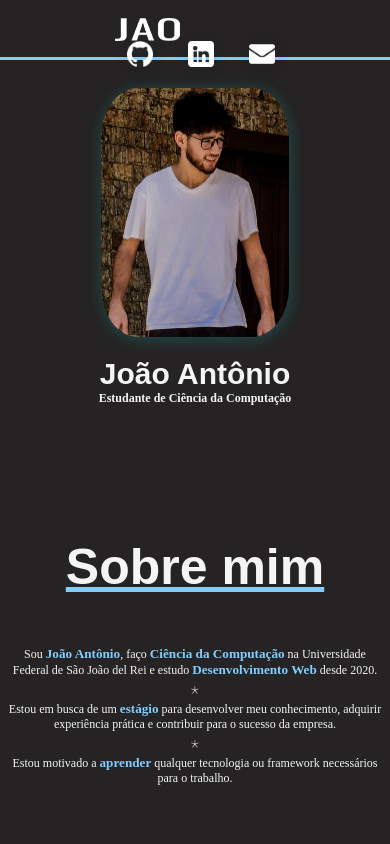
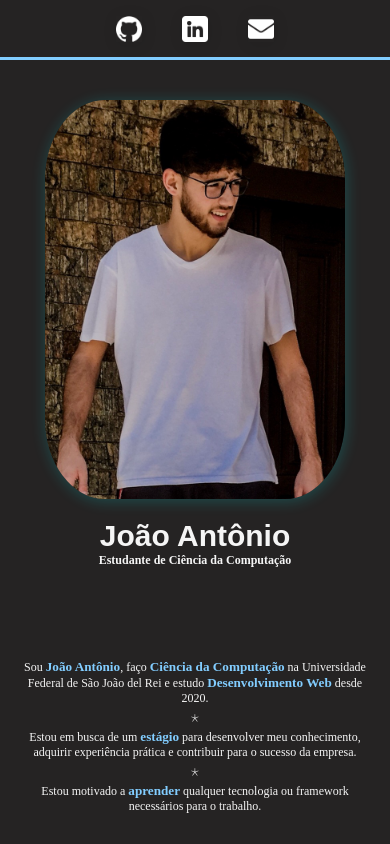
Before and after one commit to scjoaoantonio/reactportfolio, a React (Create React App) app: page / in a window 390 px wide. Shown: the top 844 px of the page. Built offline with nearby package versions, Linux system fonts and the light colour scheme; a web font is replaced by a local one.

Commit message:
-bugs
correção de bugs (+ responsivo)

```diff
--- a/src/Components/Menu/index.css
+++ b/src/Components/Menu/index.css
@@ -51,3 +51,20 @@
   box-shadow: 1px 2px 10px aqua; */
 
 }
+/* Estilos para o menu responsivo */
+@media (max-width: 768px) {
+  .menu {
+    padding: 0;
+    display: flex;
+    justify-content: center;
+    align-items: center;
+    position: absolute;
+  }
+  .menu li {
+    margin: 0 20px 0 20px;
+    list-style: none;
+  }
+  .logo {
+    display: none;
+  }
+}
--- a/src/Pages/Home/index.css
+++ b/src/Pages/Home/index.css
@@ -7,82 +7,86 @@
     columns: 2;
     align-items: center;
     justify-content: space-around;
+}
 
-  }
-  .container1{
+.container1 {
     display: flex;
     align-items: center;
     flex-direction: column;
-    float: left;
+    float: none; /* Remova o float para dispositivos móveis */
+    width: 100%;
 }
-  .foto{
-    height: 100%;
-    max-width: auto;
+
+.foto {
+    height: auto; /* Ajuste a altura automaticamente */
+    max-width: 100%; /* Ajuste a largura automaticamente */
     border-radius: 20%;
     box-shadow: 1px 2px 15px rgba(0, 255, 255, 0.2);
     margin-bottom: 20px;
 }
-  .site-title{
+
+.site-title {
     color: whitesmoke;
     text-align: center;
     font-size: 2.5em;
-    font-family:'Rubik', sans-serif;
+    font-family: 'Rubik', sans-serif;
 }
 
-  .site-subtitle{
-    color:whitesmoke;
+.site-subtitle {
+    color: whitesmoke;
     text-align: center;
     font-size: 1em;
-    font-family: 'Sofia Sans','Indie Flower', cursive;
+    font-family: 'Sofia Sans', 'Indie Flower', cursive;
 }
-  .container2{
-    float: right;
-    width: 50%;
+
+.container2 {
+    float: none; /* Remova o float para dispositivos móveis */
+    width: 100%;
 }
-  .container2 h2{
+
+.container2 h2 {
     font-family: 'Rubik', sans-serif;
     color: whitesmoke;
     margin-bottom: 1em;
-    font-size: 50px;
+    font-size: 2em; /* Reduzi o tamanho do título para dispositivos móveis */
     text-decoration: underline;
     text-decoration-color: rgb(130, 205, 255);
 }
-  .site-apresentation{
-    color:whitesmoke;
+
+.site-apresentation {
+    color: whitesmoke;
     text-align: center;
     font-size: 1em;
-    font-family: 'Sofia Sans','Indie Flower', 'cursive';
+    font-family: 'Sofia Sans', 'Indie Flower', 'cursive';
 }
-  .site-apresentation b{
+
+.site-apresentation b {
     font-weight: bolder;
     font-size: 1.1em;
     color: rgb(130, 205, 255);
 }
-  .space{
-    color:whitesmoke;
+
+.space {
+    color: whitesmoke;
     text-align: center;
     font-size: 1.5em;
-    font-family: 'Source Code Pro','Sofia Sans','Indie Flower','cursive';
+    font-family: 'Source Code Pro', 'Sofia Sans', 'Indie Flower', 'cursive';
 }
 
+/* Estilos para telas menores que 768px (celulares) */
 @media screen and (max-width: 768px) {
     .home {
-        flex-direction: column; /* Altera a direção da flexbox para uma coluna */
-        text-align: center; /* Centraliza o conteúdo */
-        padding: 2%; /* Reduz o espaçamento */
+        flex-direction: column;
+        text-align: center;
+        display: flex;
+        align-items: center;
+        justify-content: space-around;
+        margin-top: 20px;
     }
-
-    .container1 {
-        float: none; /* Remove o float para centralizar */
-        width: 100%;
+    .foto {
+        max-width: 100%; /* Ajuste a largura da imagem */
     }
-
-    .container2 {
-        float: none; /* Remove o float para centralizar */
-        width: 100%;
-    }
-
-    .foto {
-        max-width: 50%; /* Reduz o tamanho da imagem */
+    .container2 h2 {
+        display: none;
     }
 }
--- a/src/Pages/Home/index.jsx
+++ b/src/Pages/Home/index.jsx
@@ -13,7 +13,7 @@ export const Home = () =>{
                     <h1 className="site-subtitle">Estudante de Ciência da Computação</h1>
                 </div>
                 <div className='container2'>
-                    <h2>Sobre mim</h2>
+                    <h2>About me</h2>
                     <p className='site-apresentation'>
                         Sou <b>João Antônio</b>, faço <b>Ciência da Computação</b> na Universidade Federal de São João del Rei e estudo <b>Desenvolvimento Web</b>  desde 2020.
                         <div className='space'>*</div>
--- a/src/Pages/Works/index.css
+++ b/src/Pages/Works/index.css
@@ -12,13 +12,13 @@
     grid-template-columns: repeat(3, 260px);
     align-content: center;
     justify-content: center;
-    height: auto; /* altura auto para acomodar o conteúdo */
   }
 }
 
 .portfolio .grid {
   display: grid;
   gap: 2em;
+  margin-bottom: 2em; /* Aumenta a margem inferior para criar espaço na parte inferior */
 }
 
 .portfolio h2 {
@@ -30,10 +30,11 @@
 }
 
 .works {
-  height: auto; /* altura auto para acomodar o conteúdo */
+  min-height: auto; /* Altera para altura mínima em vez de altura auto */
   display: flex;
   flex-direction: column;
   align-items: center;
+  padding-bottom: 2em; /* Adiciona um espaçamento na parte inferior do .works */
 }
 
 .works h2 {
```
Lines whose indentation alone changed are shown as unchanged.
